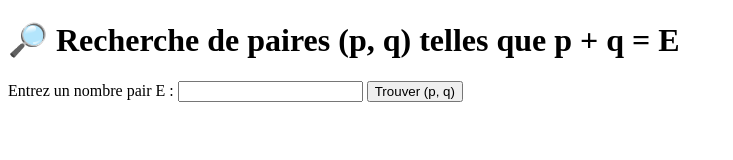
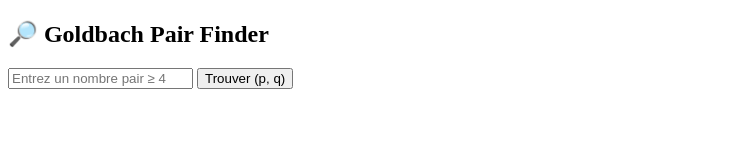
Before and after one commit to Bouchaib542/Bouchaib542-Goldbach-library-prime-pairs, a plain HTML site: page index.html in a window 1280 px wide. Shown: the whole page, without its empty margins (0-733 px from the left). Drawn offline with Linux system fonts and the light colour scheme.

Commit message:
Update index.html

```diff
--- a/index.html
+++ b/index.html
@@ -2,15 +2,13 @@
 <html lang="fr">
 <head>
   <meta charset="UTF-8">
-  <title>Recherche de paires (p, q)</title>
+  <title>Test Goldbach</title>
 </head>
 <body>
-  <h1>🔎 Recherche de paires (p, q) telles que p + q = E</h1>
+  <h2>🔎 Goldbach Pair Finder</h2>
 
-  <label for="input-number">Entrez un nombre pair E :</label>
-  <input type="number" id="input-number" min="4" step="2" />
+  <input type="number" id="input-number" placeholder="Entrez un nombre pair ≥ 4" />
   <button id="find-btn">Trouver (p, q)</button>
-
   <p id="result"></p>
 
   <script src="script.js"></script>
```
